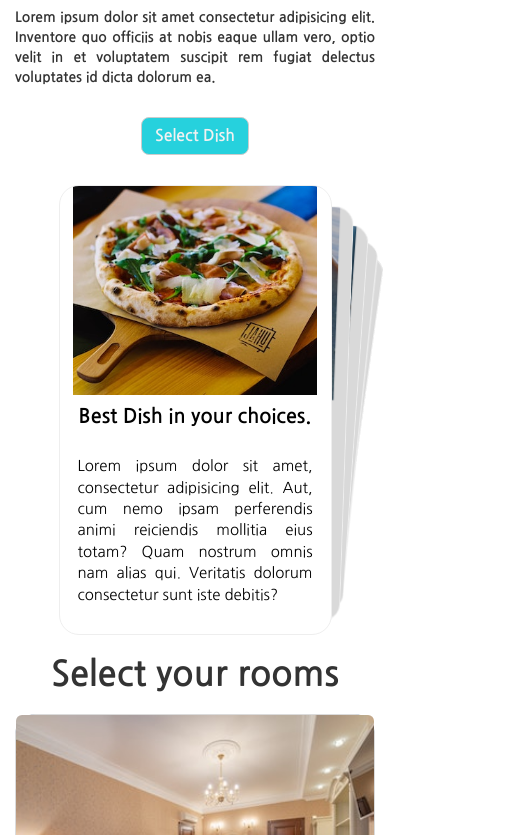
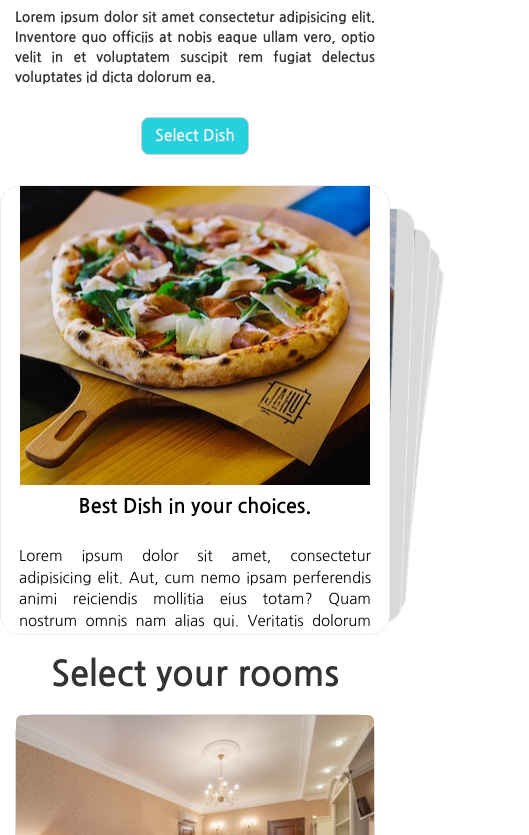
Before and after one commit to dongarepranali/hotel, a plain HTML site: page index.html in a window 390 px wide. Shown: the part 549-1384 px from the top of the page, 529 px wide, since content can reach past the window. Drawn offline with nearby package versions, Linux system fonts and the light colour scheme; a web font is replaced by a local one.

Commit message:
final website

```diff
--- a/css/style.css
+++ b/css/style.css
@@ -256,7 +256,7 @@
          margin-bottom:30px;
     }
     .food-secation .select-dish .swiper{
-        width:70% !important;
+        width:100% !important;
         height:450px !important;
     }
 }
--- a/js/hotel.js
+++ b/js/hotel.js
@@ -11,9 +11,12 @@
             items:1
         },
         600:{
+            items:1
+        },
+        1000:{
             items:3
         },
-        1000:{
+        1200:{
             items:5
         }
     }
```
